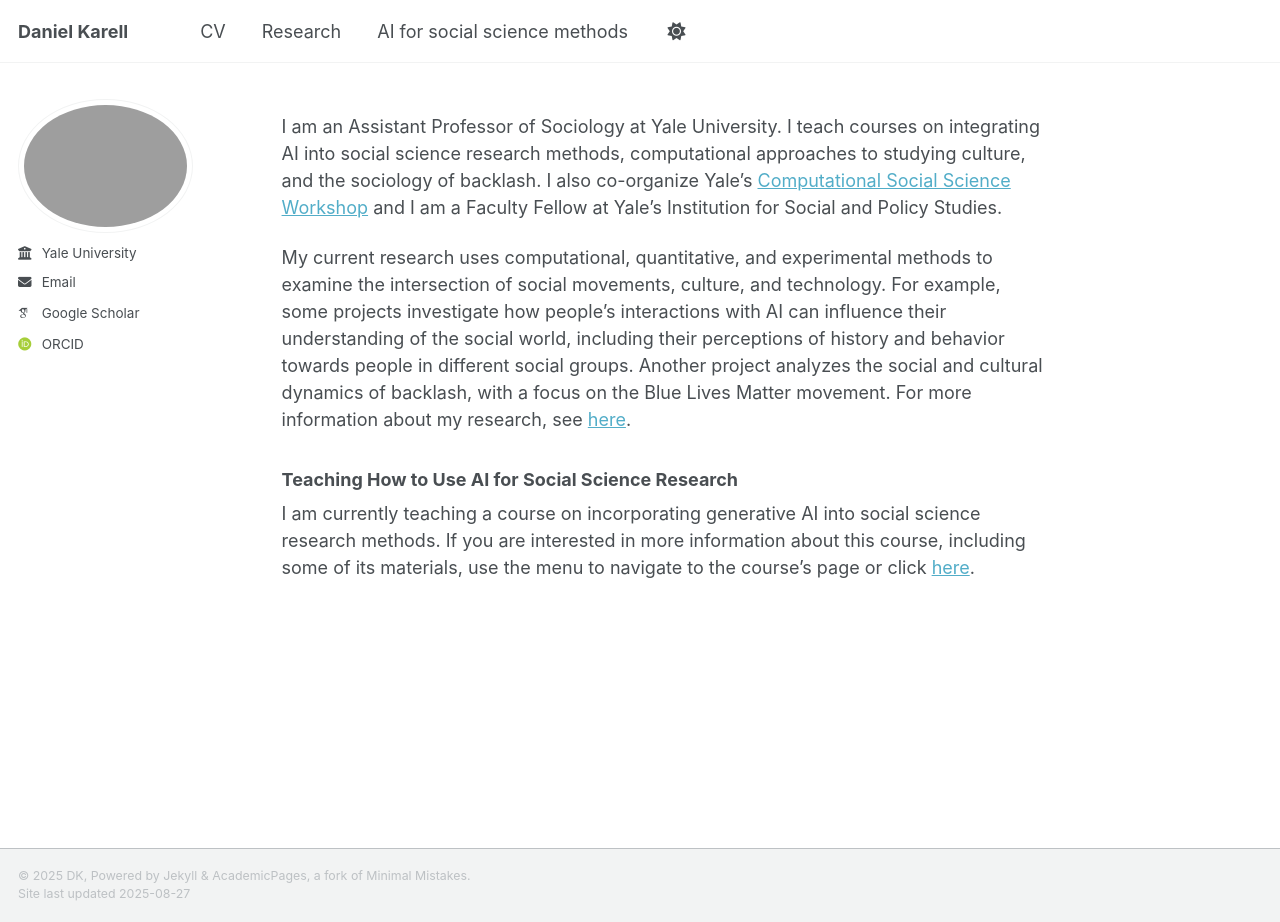
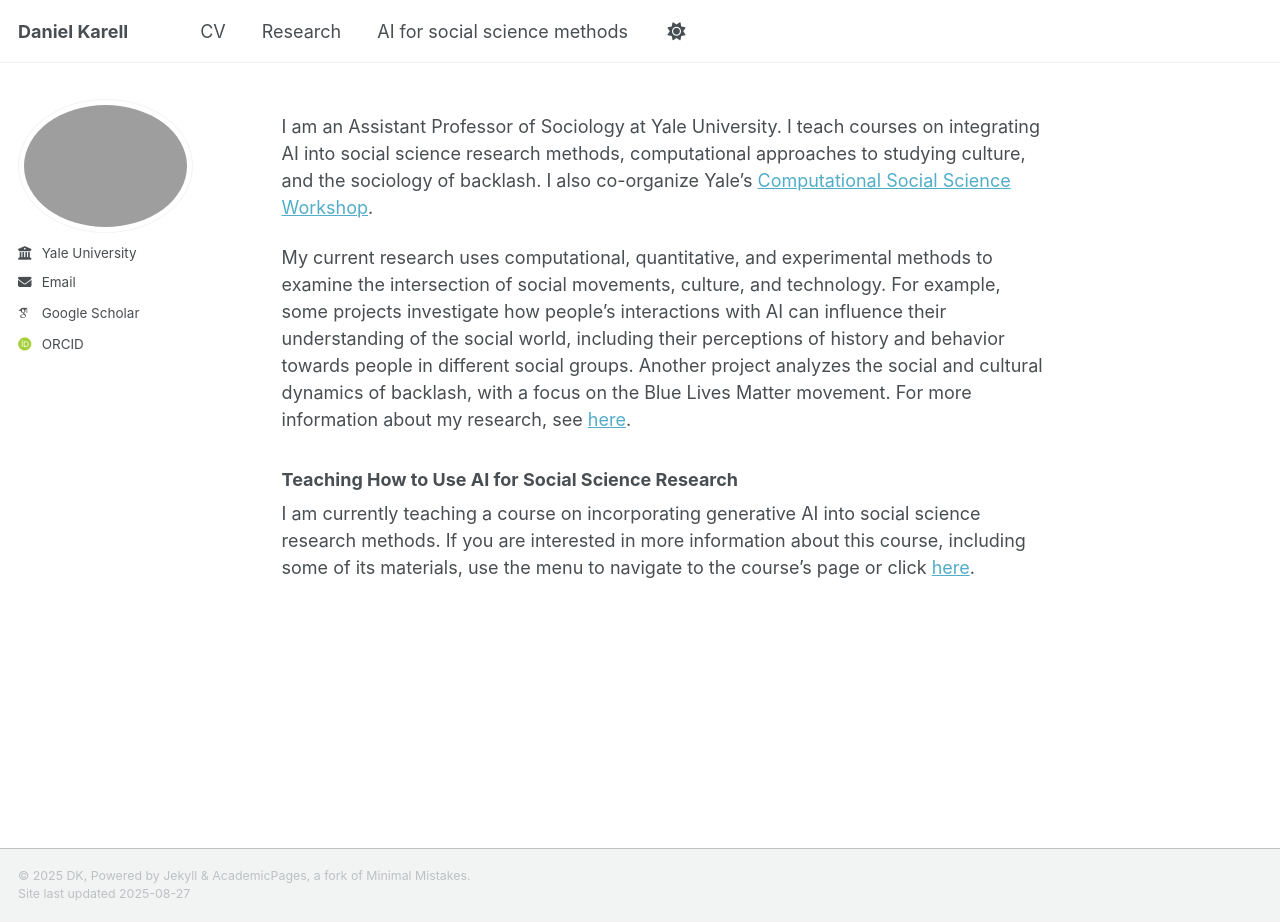
Before and after one commit to dkarell/dkarell.github.io, a Jekyll site: the page built from _pages/about.md, in a window 1280 px wide and 922 px high. Built offline with Jekyll 4.4.1, drawn with Linux system fonts in a browser that asks for light colours; some web fonts are replaced; a script that is not in the unit is left out.

Commit message:
Update about.md

```diff
--- a/_pages/about.md
+++ b/_pages/about.md
@@ -7,7 +7,7 @@ redirect_from:
   - /about.html
 ---
 
-I am an Assistant Professor of Sociology at Yale University. I teach courses on integrating AI into social science research methods, computational approaches to studying culture, and the sociology of backlash. I also co-organize Yale's [Computational Social Science Workshop](https://isps.yale.edu/computational-social-science-workshop) and I am a Faculty Fellow at Yale's Institution for Social and Policy Studies.
+I am an Assistant Professor of Sociology at Yale University. I teach courses on integrating AI into social science research methods, computational approaches to studying culture, and the sociology of backlash. I also co-organize Yale's [Computational Social Science Workshop](https://isps.yale.edu/computational-social-science-workshop).
 
 My current research uses computational, quantitative, and experimental methods to examine the intersection of social movements, culture, and technology. For example, some projects investigate how people's interactions with AI can influence their understanding of the social world, including their perceptions of history and behavior towards people in different social groups. Another project analyzes the social and cultural dynamics of backlash, with a focus on the Blue Lives Matter movement. For more information about my research, see [here](https://dkarell.github.io/research/).
 
```
